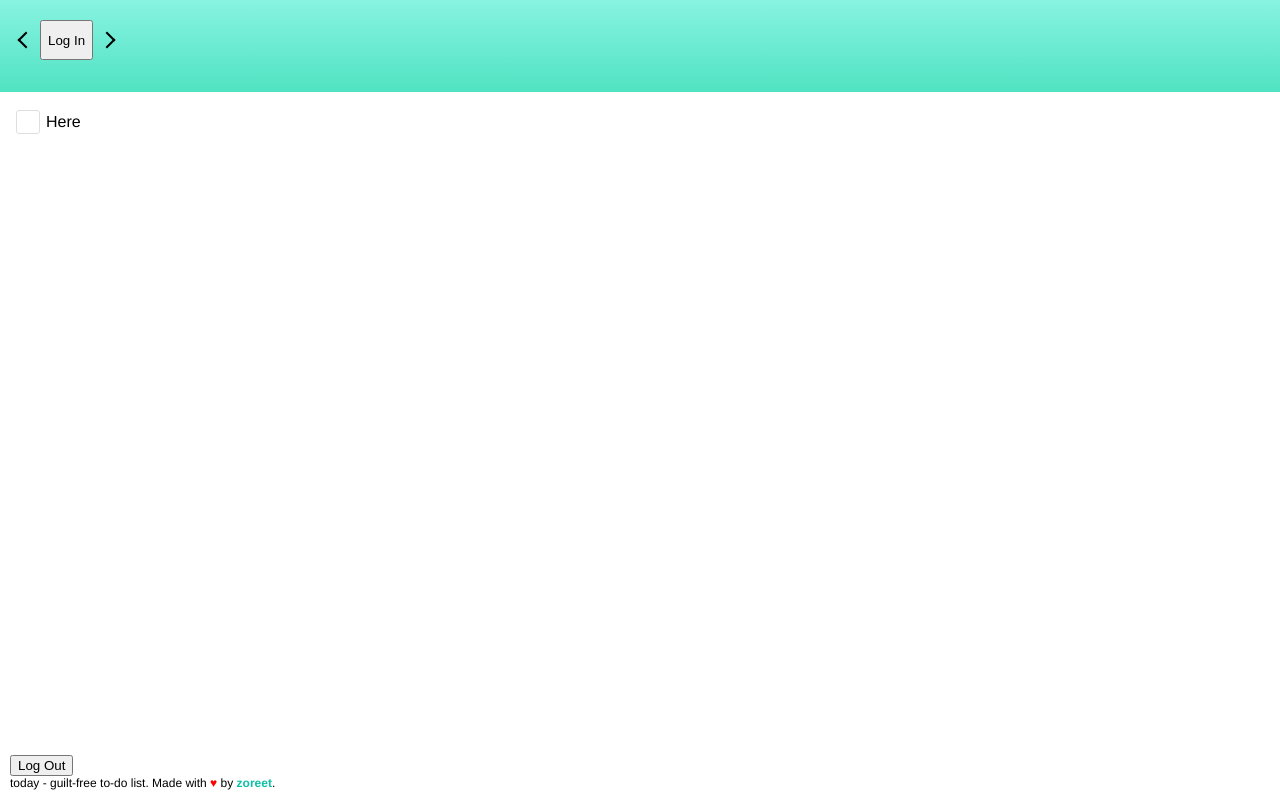
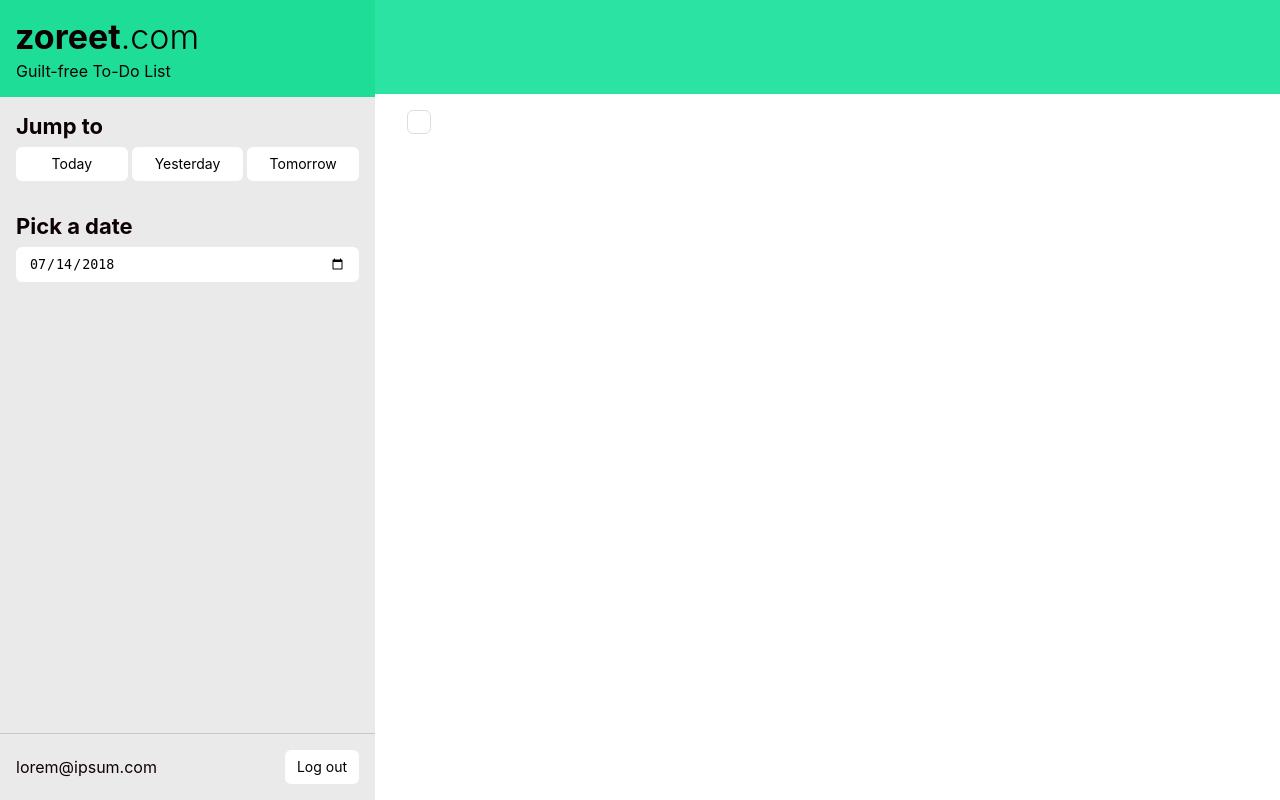
Before and after one commit to zoreet/zoreet.landing-pages, a PHP site: page /app.html in a window 1280 px wide. Run offline with PHP 8.4, Linux system fonts and the light colour scheme; some libraries are stand-ins or nearby versions.

Commit message:
better. faster. stronger

```diff
--- a/app.html
+++ b/app.html
@@ -2,9 +2,11 @@
 <html>
 
 <head>
-  <title>today</title>
-  <meta name="viewport" content="width=device-width, initial-scale=1">
-  <link rel="stylesheet" type="text/css" href="static/css/style.css">
+  <title>zoreet - guilt-free to-do list</title>
+  <meta name="viewport" content="width=device-width, minimum-scale=1.0, initial-scale=1.0, maximum-scale=1.0, user-scalable=no, viewport-fit=cover">
+
+  <link rel="stylesheet" type="text/css" href="static/css/app.css">
+  <link rel="stylesheet" type="text/css" href="static/css/login.css">
 
   <link rel="icon" type="image/png" href="/static/img/favicon/favicon-16x16.png" sizes="16x16">
   <link rel="apple-touch-icon" sizes="180x180" href="/static/img/favicon/apple-touch-icon.png">
@@ -16,40 +18,48 @@
 </head>
 
 <body>
-  <div class="header">
-    <div class="jumpto">
-      <a href="#" id="yesterday"></a>
-      <button id="btn-login" class="btn btn-primary btn-margin">Log In</button>
-      <a href="#" id="tomorrow"></a>
+  <div id="menu" class="pannel">
+    <div class="pannel--header">
+      <h1><strong>zoreet</strong>.com</h1>
+      <div class="subtitle">Guilt-free To-Do List</div>
     </div>
-    <h1></h1>
-  </div>
-  <div class="body">
-    <!-- <h2>I will...</h2> -->
-    <div id="todos" contenteditable="true">
-      <div>Here</div>
-    </div>
-    <div id="TodayItem--template" style="display: none">
-      <div class='todo_item'>
-        <a href='#' class='todo_item__icon todo_item__check'>&#10003;</a>
-        <div class='input' contenteditable></div>
-      </div>
+    <div class="pannel--content">
+      <section id="jump" class="section">
+        <h2>Jump to</h2>
+        <div class="buttons">
+          <a id="today" href="#" class="button">Today</a>
+          <a id="yesterday" href="#" class="button">Yesterday</a>
+          <a id="tomorrow" href="#" class="button">Tomorrow</a>
+        </div>
+      </section>
+      <section id="pick-a-date" class="section">
+        <h2>Pick a date</h2>
+        <input type="date" value="2018-07-14">
+      </section>
+      <section id="user" class="section">
+        <div id="user--email">lorem@ipsum.com</div>
+        <a id="btn-logout" href="#" class="button">Log out</a>
+      </section>
     </div>
   </div>
-
-  <footer>
-    <div>
-      <strong id="loginStatus"></strong>
-      <button id="btn-logout" class="btn btn-primary btn-margin">Log Out</button>
+  <div id="editor" class="pannel">
+    <div class="pannel--header">
+        <a id="open-menu" class="button" href="#menu">☰</a>
+        <h2 id="day-title"></h2>
+        <h4 id="date"></h4>
     </div>
-    today - guilt-free to-do list.
-    Made with <span class="heart">&hearts;</span> by <a href="http://zoreet.com">zoreet</a>.
-  </footer>
+    <div class="pannel--content">
+      <section id="planned">
+        <div class="todos" contenteditable="true">
+          <div></div>
+        </div>
+      </section>
+    </div>
+  </div>
 </body>
 <script src="static/js/jquery.min.js"></script>
 <script src="static/js/moment.min.js"></script>
 <script src="static/js/todayApp.js"></script>
 <script src="https://cdn.auth0.com/js/auth0/9.5.1/auth0.min.js"></script>
 <script src="static/js/auth.js"></script>
-
 </html>
--- /dev/null
+++ b/static/css/app.css
@@ -0,0 +1,296 @@
+html,
+body {
+	overflow: hidden;
+}
+body * {
+	-webkit-overflow-scrolling: touch;
+}
+body {
+	-webkit-font-smoothing: antialiased;
+	/* background: #EAEAEA; */
+	color: #0D0106;
+	font-family: BlinkMacSystemFont,-apple-system,Segoe UI,Roboto,Helvetica,Arial,sans-serif;;
+	font-size: 16px;
+	margin: 0;
+	padding: 0;
+}
+::selection {
+	background: #2BE4A4;
+}
+
+h1, h2, h3, h4, h5, h6 {
+	margin: 0;
+	padding: 0;
+}
+
+
+
+.pannel {
+	display: flex;
+	flex-direction: column;
+	height: 100%;
+	left: 0;
+	overflow: hidden;
+	position: fixed;
+	top: 0;
+	width: 100%;
+}
+.pannel--header {
+	flex: 0 0 auto;
+	/* Fallback */
+  padding:0 10px;
+
+  /* iOS 11 */
+  padding-left: constant(safe-area-inset-left);
+  padding-right: constant(safe-area-inset-right);
+
+  /* iOS 11.2+ */
+  padding-left: env(safe-area-inset-left);
+  padding-right: env(safe-area-inset-right);
+}
+.pannel--content {
+	display: flex;
+	flex-direction: column;
+	flex: 1 1 auto;
+	overflow-x: hidden;
+	overflow-y: scroll;
+}
+
+
+
+.button {
+	background-color: #EAEAEA;
+	text-decoration: none;
+	border-radius: 6px;
+	padding: 8px 12px 9px;
+	color: #000;
+	font-size: 14px;
+	display: inline-block;
+}
+.button + .button {
+	margin-left: 4px;
+}
+.buttons {
+	display: flex;
+}
+.buttons .button {
+	box-sizing: border-box;
+	display: block;
+	flex: 1 1 auto;
+	text-align: center;
+	width: 33%;
+}
+
+
+
+input {
+	border-radius: 6px;
+	border: 1px solid #0D0106;
+	box-sizing: border-box;
+	padding: 8px 12px;
+	width: 100%;
+}
+
+
+
+.section + .section {
+	margin-top: 32px;
+}
+
+
+
+#menu {
+	width: calc(100% - 40px);
+}
+#menu .pannel--header {
+	padding: 16px 16px 32px;
+	/* border-bottom: 0.5px solid #C7C7CC; */
+}
+#menu h1 {
+	box-shadow: 0 -4px 0 0 #2BE4A4 inset;
+	display: inline-block;
+	font-size: 34px;
+	font-weight: 300;
+	margin-bottom: 4px;
+	text-indent: -1px;
+	width: 167px;
+}
+#menu .section {
+	padding-left: 16px;
+	padding-right: 16px;
+}
+#menu h2 {
+	font-size: 22px;
+	padding: 0 0 8px;
+}
+
+#pick-a-date {
+	flex: 1 0 auto;
+}
+
+#user {
+	align-items: center;
+	border-top: 0.5px solid #C7C7CC;;
+	display: flex;
+	justify-content: space-between;
+	padding-bottom: 16px;
+	padding-top: 16px;
+}
+
+
+
+
+
+#editor {
+	background-color: #fff;
+	z-index: 100;
+	transition: left .3s;
+	/* display: none; */
+}
+.show-menu #editor {
+	left: calc(100% - 40px);
+	box-shadow: -10px 0 12px rgba(0,0,0,.1)
+}
+.show-menu #editor > * {
+	pointer-events: none;
+}
+
+#editor .pannel--header {
+	padding: 16px 16px 16px 46px;
+	background-color: #2BE4A4;
+	position: relative;
+}
+#editor .pannel--content {
+	padding: 16px 16px 0;
+}
+.day-header {
+	position: relative;
+	background-color: #2BE4A4
+}
+#editor h2 {
+	display: block;
+	font-size: 34px;
+	font-weight: 700;
+	height: 40px;
+	margin-bottom: 4px;
+}
+#editor h3 {
+	font-size: 22px;
+	padding: 12px 0 8px;
+	border-top: 0.5px solid #C7C7CC;
+	margin-top: 12px;
+}
+#editor h4 {
+	font-size: 1em;
+	font-weight: inherit;
+	height: 18px;
+}
+
+#open-menu {
+	background: none;
+	top: 18px;
+	color: inherit;
+	display: inline-block;
+	font-size: 24px;
+	left: 7px;
+	padding: 0;
+	position: absolute;
+	text-align: center;
+	text-decoration: none;
+	width: 40px;
+}
+
+#planned {
+	flex: 1 0 auto;
+}
+
+.todos {
+	min-height: 20px;
+	outline: 0 none;
+	padding-left: 24px;
+}
+.todos > div {
+	font-size: 16px;
+	line-height: 20px;
+	margin-bottom: 20px;
+	margin-top: 2px;
+	min-height: 20px;
+	outline: 0 none;
+	padding-left: 6px;
+	position: relative;
+}
+
+.todos > div:before {
+	border-radius: 6px;
+	border: 1px solid #dedede;
+	box-sizing: border-box;
+	content: "";
+	cursor: pointer;
+	display: block;
+	height: 24px;
+	position: absolute;
+	right: 100%;
+	top: -2px;
+	width:  24px;
+}
+
+.todos > div.done:before {
+	background-color: #2BE4A4;
+	border-color: #2BE4A4
+}
+.todos > div.done:after { /* tick */
+	box-shadow: 0 3px 0, -3px 0 0, -3px 3px;
+	color: #0D0106; /* #29e5c9 -10 light */
+	content: "";
+	display: block;
+	height: 5px;
+	left: -17px;
+	position: absolute;
+	top: 3px;
+	transform: rotate(-45deg);
+	width:  10px;
+}
+
+
+
+
+
+@media only screen and (min-width : 1025px) {
+	.button {
+		background-color: #fff;
+	}
+	#menu {
+		width: 375px;
+		background-color: #EAEAEA;
+	}
+	#menu .pannel--header,
+	#menu .section {
+		padding-left: 16px;
+		padding-right: 16px;
+	}
+	#menu .pannel--header {
+		background: hsla(158, 77%, 49%, 1);
+    padding-bottom: 16px;
+    margin-bottom: 16px;
+	}
+	#menu h1 {
+		box-shadow: none;
+	}
+	input {
+		border-color: #fff;
+	}
+
+
+	#editor {
+		left: 375px;
+		width: calc(100vw - 375px);
+	}
+	#open-menu {
+		display: none;
+	}
+	#editor .pannel--content,
+	#editor .pannel--header {
+		padding-left: 32px;
+		padding-right: 32px;
+	}
+}
--- /dev/null
+++ b/static/css/login.css
@@ -0,0 +1,3 @@
+.btn {
+	display: none;
+}
--- a/static/css/style.css
+++ /dev/null
@@ -1,155 +0,0 @@
-body {
-	-webkit-font-smoothing: antialiased;
-	font-family: "Helvetica Neue", Arial, sans-serif;
-	margin: 0;
-	display: flex;
-    flex-direction: column;
-    min-height: 100vh;
-}
-
-#todos {
-	min-height: 20px;
-	outline: 0 none;
-	padding-left: 24px;
-}
-#todos > div {
-	font-size: 16px;
-	line-height: 20px;
-	margin-bottom: 20px;
-	min-height: 20px;
-	outline: 0 none;
-	padding-left: 6px;
-	position: relative;
-}
-
-#todos > div:before {
-	border-radius: 3px;
-	content: "";
-	cursor: pointer;
-	display: block;
-	height: 24px;
-	position: absolute;
-	right: 100%;
-	top: -2px;
-	width:  24px;
-    border: 1px solid #dedede;
-    box-sizing: border-box;
-}
-#todos:not(.in-the-past) > div.active {
-	color: #dedede;
-}
-#todos > div.active:after { /* tick */
-	box-shadow: 0 3px 0, -3px 0 0, -3px 3px;
-	color: #18c3aa; /* #29e5c9 -10 light */
-	content: "";
-	display: block;
-	height: 5px;
-	left: -17px;
-	position: absolute;
-	top: 3px;
-	transform: rotate(-45deg);
-	width:  10px;
-}
-
-a,
-a:hover,
-a:active,
-a:visited {
-	color: #0cc0a5;
-	font-weight: bold;
-	text-decoration: none;
-}
-
-
-
-.header {
-	background-color: #29e5c9;
-	background: linear-gradient(#88F3E2,#50E3C2);
-}
-.jumpto {
-	color: #111;
-	display: flex;
-	font-size: 12px;
-	padding: 20px 0;
-}
-.jumpto a {
-	color: #111;
-	display: block;
-	height: 40px;
-	position: relative;
-	width: 40px;
-	flex: 0 0 auto;
-}
-#yesterday:after,
-#tomorrow:after {
-	border-bottom: 2px solid #000;
-	border-left: 2px solid #000;
-	content: "";
-	display: block;
-	height: 10px;
-	left: 50%;
-	position: absolute;
-	top: 50%;
-	transform-origin: 50%;
-	transform: translateY(-50%) rotateZ(45deg);
-	width: 10px;
-}
-#tomorrow:after {
-	transform: translateX(-100%) translateY(-50%) rotateZ(225deg);
-}
-
-
-
-.body {
-	padding: 20px 16px;
-	flex: 1 0 auto;
-}
-h1 {
-	font-size: 34px;
-	font-weight: bold;
-	margin: 0;
-	padding: 4px 16px 8px;
-}
-h2 {
-	margin: 0;
-	font-size: 22px;
-	padding: 12px 0 8px;
-}
-footer {
-	font-size: 12px;
-	margin-top: 10px;
-	padding: 10px;
-}
-.heart {
-	color: red;
-}
-
-
-@media only screen
-and (max-width : 414px) { /* iPhone 7 ( in portrait mode ) and lower */
-	.jumpto {
-		padding-bottom: 0;
-		padding-top: 0;
-		justify-content: space-between
-	}
-	.jumpto a {
-		top: 0;
-	}
-	#todos > div:before {
-		border-radius: 50%;
-	}
-	#todos > div.active:after {
-		top: 4px;
-	}
-}
-
-
-
-#todos.in-the-past > div {
-	color: #dedede;
-}
-
-#todos.in-the-past > .active,
-#todos.in-the-past > .focused {
-	color: inherit
-}
--- a/static/js/auth.js
+++ b/static/js/auth.js
@@ -1,5 +1,5 @@
 // app.js
-window.addEventListener('load', function () {
+$(function () {
   var webAuth = new auth0.WebAuth({
     domain: 'todayapp.eu.auth0.com',
     clientID: 'Zz9d2EICFe1981TC5Ym7dfva9Y1jECmP',
@@ -9,52 +9,91 @@ window.addEventListener('load', function () {
   })
 
   // buttons and event listeners
-  var loginBtn = document.getElementById('btn-login')
-  var signupBtn = document.getElementById('btn-signup')
-  var logoutBtn = document.getElementById('btn-logout')
-  var openBtn = document.getElementById('btn-open')
+  var loginBtn = $('#btn-login')
+  var signupBtn = $('#btn-signup')
+  var logoutBtn = $('#btn-logout')
+  var openBtn = $('.btn-open')
 
-  loginBtn.addEventListener('click', function (e) {
+  loginBtn.on('click', function (e) {
     e.preventDefault()
     webAuth.authorize()
   })
-  if (openBtn) {
-    openBtn.addEventListener('click', function (e) {
-      e.preventDefault()
-      window.location.href = "/app.html"
-    })
-  }
-  loginBtn.addEventListener('click', function (e) {
+
+  openBtn.on('click', function (e) {
+    e.preventDefault()
+    window.location.href = '/app.html'
+  })
+
+  loginBtn.on('click', function (e) {
     e.preventDefault()
     webAuth.authorize()
   })
-  if (signupBtn)
-    signupBtn.addEventListener('click', function (e) {
-      e.preventDefault()
-      webAuth.authorize()
-    })
 
-  logoutBtn.addEventListener('click', logout)
+  signupBtn.on('click', function (e) {
+    e.preventDefault()
+    webAuth.authorize()
+  })
+
+  logoutBtn.on('click', function (e) {
+    e.preventDefault()
+    clearSession()
+    window.location.href = '/'
+  })
 
   function handleAuthentication () {
     webAuth.parseHash(function (err, authResult) {
-      if (authResult && authResult.accessToken && authResult.idToken) {
-        window.location.hash = ''
+      if (err) {
+        alert('Error: ' + err.error + '. Check the console for further details.')
+      } else if (authResult && authResult.accessToken && authResult.idToken) {
+        console.log('user just logged in, we need to save the token')
         setSession(authResult)
-        loginBtn.style.display = 'none'
-      } else if (err) {
-        alert(
-          'Error: ' + err.error + '. Check the console for further details.'
-          )
+        history.replaceState(null, null, '/app.html') // remove the tokens from the URL
+        $('.btn--for-logged-in').show()
+        if (today) {
+          today.init()
+        }
+      } else {
+        var session = getSession()
+
+        if (session.access_token) {
+          var expiresAt = JSON.parse(session.expires_at)
+          var now = new Date().getTime()
+
+          if (now < expiresAt) {
+            console.log('user is logged in')
+            $('.btn--for-logged-in').show()
+            if (today) {
+              today.init()
+            }
+          } else {
+            console.log('user is logged in, but token expired')
+            webAuth.authorize()
+          }
+        } else {
+          console.log('user is NOT logged in')
+          if (window.location.pathname !== '/' && window.location.pathname !== '/index.html') {
+            window.location.href = '/'
+          } else {
+            $('#btn-login, #btn-signup')
+              .show()
+              .on('click', function (e) {
+                e.preventDefault()
+                webAuth.authorize()
+              })
+          }
+        }
       }
-      if (isAuthenticated()) {
-        displayButtons()
-        today.init()
-      }
-      displayButtons()
     })
   }
 
+  function getSession () {
+    return {
+      access_token: localStorage.getItem('access_token'),
+      id_token: localStorage.getItem('id_token'),
+      expires_at: localStorage.getItem('expires_at'),
+      user: localStorage.getItem('user')
+    }
+  }
   function setSession (authResult) {
     console.log(authResult)
     // Set the time that the Access Token will expire at
@@ -63,7 +102,7 @@ window.addEventListener('load', function () {
     )
     var user = JSON.stringify({
       email: authResult.idTokenPayload.email,
-      nickname: authResult.idTokenPayload.nickname,
+      nickname: authResult.idTokenPayload.nickname
     })
     localStorage.setItem('access_token', authResult.accessToken)
     localStorage.setItem('id_token', authResult.idToken)
@@ -71,29 +110,12 @@ window.addEventListener('load', function () {
     localStorage.setItem('user', user)
   }
 
-  function logout () {
+  function clearSession () {
     // Remove tokens and expiry time from localStorage
     localStorage.removeItem('access_token')
     localStorage.removeItem('id_token')
     localStorage.removeItem('expires_at')
-    displayButtons()
-  }
-
-  function isAuthenticated () {
-    // Check whether the current time is past the
-    // Access Token's expiry time
-    var expiresAt = JSON.parse(localStorage.getItem('expires_at'))
-    return new Date().getTime() < expiresAt
-  }
-
-  function displayButtons () {
-    if (isAuthenticated()) {
-      loginBtn.style.display = 'none'
-      logoutBtn.style.display = 'inline-block'
-    } else {
-      loginBtn.style.display = 'inline-block'
-      logoutBtn.style.display = 'none'
-    }
+    localStorage.removeItem('user')
   }
 
   handleAuthentication()
--- a/static/js/todayApp.js
+++ b/static/js/todayApp.js
@@ -7,6 +7,7 @@ var $todos = $('#todos')
 CLASS_INTHEPAST = 'in-the-past'
 var today = {
   id: 0,
+  todayId: moment().format('YYYYMMDD'),
   token: null,
   init: function (dateid) {
     today.token = localStorage.getItem('id_token')
@@ -18,16 +19,16 @@ var today = {
 
     $('#yesterday').on('click', function (e) {
       e.preventDefault()
-      yesterday = moment(today.id).subtract(1, 'days').format('YYYYMMDD')
+      yesterday = moment(today.todayId).subtract(1, 'days').format('YYYYMMDD')
       today.load(yesterday)
     })
     $('#today').on('click', function (e) {
       e.preventDefault()
-      today.load(moment($.now()).format('YYYYMMDD'))
+      today.load(moment(today.todayId).format('YYYYMMDD'))
     })
     $('#tomorrow').on('click', function (e) {
       e.preventDefault()
-      tomorrow = moment(today.id).add(1, 'days').format('YYYYMMDD')
+      tomorrow = moment(today.todayId).add(1, 'days').format('YYYYMMDD')
       today.load(tomorrow)
     })
   },
@@ -45,12 +46,11 @@ var today = {
     }
 
     if (today.id == now) { // today
-      $('h1').html('Today')
+      $('#day-title').html('Today');
+      $('#date').html(moment(today.id).format('dddd, MMMM Do'))
     } else {
-      $('h1').html(
-        // moment(today.id).format('dddd') + ' - ' +
-        moment(today.id).format('MMMM Do')
-      )
+      $('#day-title').html( moment(today.id).format('MMMM Do'))
+      $('#date').html(moment(today.id).format('dddd'))
     }
 
     // console.log('yo', todos)
@@ -181,3 +181,15 @@ var today = {
     })
   }
 }
+
+
+$(function(){
+  $('#open-menu').on('click', function (e) {
+    e.preventDefault();
+    e.stopPropagation();
+    $('body').addClass('show-menu');
+    $('#editor').one('click', function () {
+      $('.show-menu').removeClass('show-menu')
+    })
+  });
+})
```
Also changed, not shown: index.html (+9 -7 lines), static/css/home.css (+9 -2 lines).
